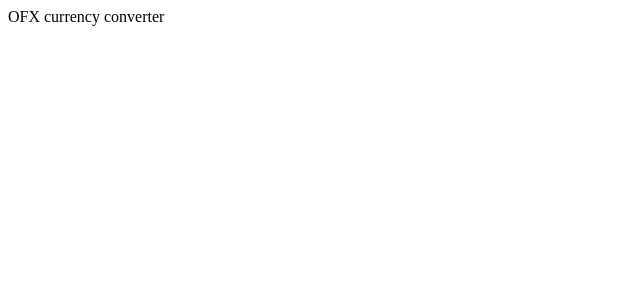
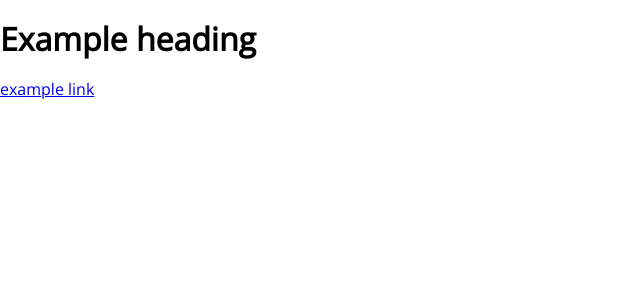
Before and after one commit to timkellytk/currency-converter, a React (Create React App) app: page / in a window 1280 px wide. Shown: the top 300 px of the page, without its empty margins (0-640 px from the left). Built offline with nearby package versions, Linux system fonts and the light colour scheme.

Commit message:
Added normalize.css and a globalStyles object for global CSS in styled components

```diff
--- a/package.json
+++ b/package.json
@@ -3,12 +3,15 @@
   "version": "0.1.0",
   "private": true,
   "dependencies": {
+    "@fontsource/open-sans": "^4.2.1",
     "@testing-library/jest-dom": "^5.11.9",
     "@testing-library/react": "^11.2.5",
     "@testing-library/user-event": "^12.7.1",
+    "normalize.css": "^8.0.1",
     "react": "^17.0.1",
     "react-dom": "^17.0.1",
     "react-scripts": "4.0.2",
+    "styled-components": "^5.2.1",
     "web-vitals": "^1.1.0"
   },
   "scripts": {
--- a/src/App.js
+++ b/src/App.js
@@ -1,7 +1,14 @@
 import React from 'react';
+import GlobalStyle from './theme/GlobalStyles';
+import QuickQuote from './pages/QuickQuote';
 
 function App() {
-  return <div>OFX currency converter</div>;
+  return (
+    <div>
+      <GlobalStyle />
+      <QuickQuote />
+    </div>
+  );
 }
 
 export default App;
--- a/src/index.js
+++ b/src/index.js
@@ -2,6 +2,7 @@
 import ReactDOM from 'react-dom';
 import App from './App';
 import reportWebVitals from './reportWebVitals';
+import 'normalize.css';
 
 ReactDOM.render(
   <React.StrictMode>
--- /dev/null
+++ b/src/pages/QuickQuote.js
@@ -0,0 +1,10 @@
+import React from 'react';
+
+const QuickQuote = () => (
+  <div>
+    <h1>Example heading</h1>
+    <a href="./google">example link</a>
+  </div>
+);
+
+export default QuickQuote;
--- /dev/null
+++ b/src/theme/GlobalStyles.js
@@ -0,0 +1,10 @@
+import { createGlobalStyle } from 'styled-components';
+import '@fontsource/open-sans';
+
+const GlobalStyle = createGlobalStyle`
+	body {
+		font-family: "Open Sans";
+	}
+`;
+
+export default GlobalStyle;
```
Also changed, not shown: 1 other file (tests, documents, lock files or other folders).
